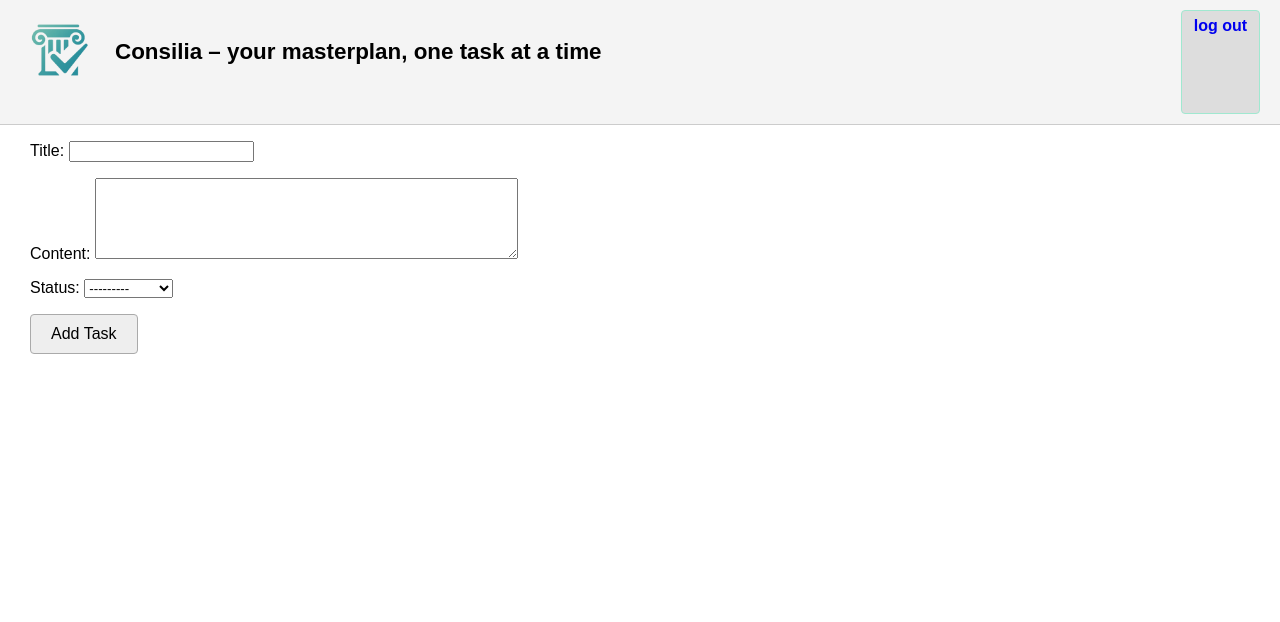
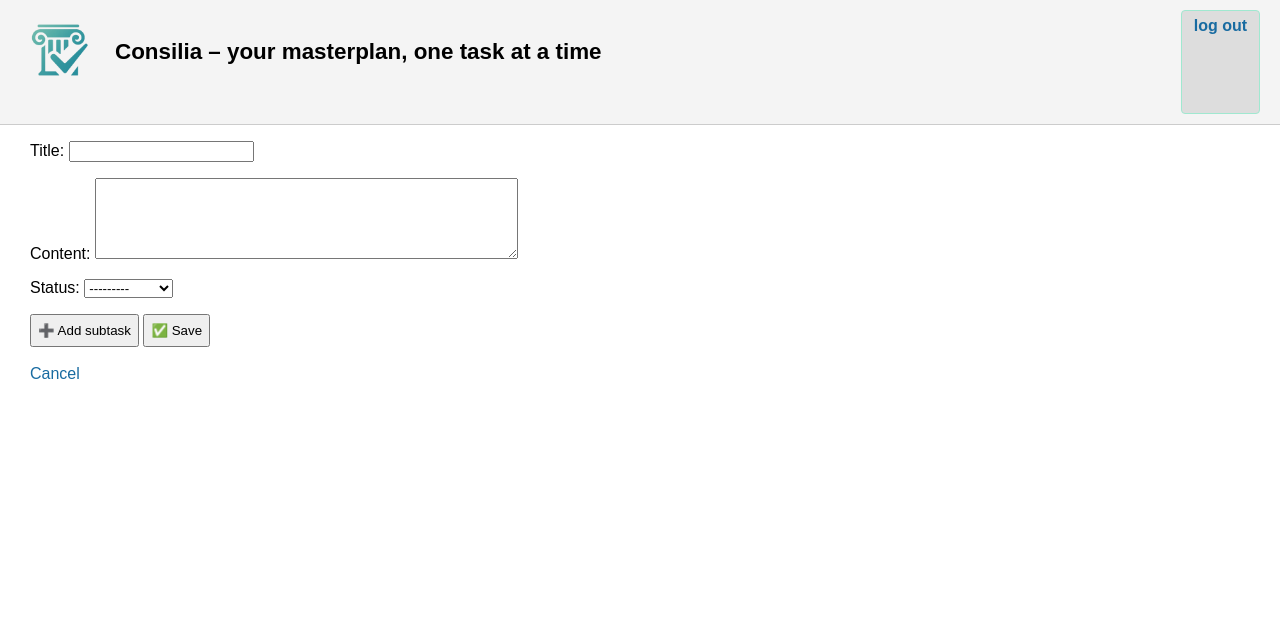
Before and after one commit to a-dzemiankova/consilia-taskboard, a Django app: page /add-task/ in a window 1280 px wide. Shown: the top 622 px of the page. Run offline with Django 5.2, Linux system fonts and the light colour scheme.

Commit message:
feat: subtasks

```diff
--- a/consilia/tasks/forms.py
+++ b/consilia/tasks/forms.py
@@ -1,6 +1,7 @@
 from django import forms
+from django.forms import inlineformset_factory
 
-from .models import Tasks
+from .models import Tasks, Subtasks
 
 
 class TaskForm(forms.ModelForm):
@@ -12,3 +13,15 @@ class TaskForm(forms.ModelForm):
             'content': forms.Textarea(attrs={'cols': 50, 'rows': 5}),
         }
         labels = {'title': 'Title', 'content': 'Content', 'status': 'Status'}
+
+
+class SubtaskForm(forms.ModelForm):
+    class Meta:
+        model = Subtasks
+        fields = ['description', 'is_done']
+        labels = {'description': 'Subtask', 'is_done': 'Done'}
+
+
+
+
+SubtaskFormSet = inlineformset_factory(Tasks, Subtasks, form=SubtaskForm, extra=0, can_delete=False)
--- a/consilia/tasks/models.py
+++ b/consilia/tasks/models.py
@@ -12,3 +12,9 @@ class Tasks(models.Model):
     status = models.IntegerField(choices=Status)
     time_create = models.DateTimeField(auto_now_add=True)
     time_update = models.DateTimeField(auto_now=True)
+
+
+class Subtasks(models.Model):
+    task = models.ForeignKey('Tasks', on_delete=models.CASCADE, related_name='subtasks')
+    description = models.CharField(max_length=255, blank=False)
+    is_done = models.BooleanField(default=False)
--- a/consilia/tasks/static/tasks/css/styles.css
+++ b/consilia/tasks/static/tasks/css/styles.css
@@ -114,3 +114,14 @@ html, body {
     border-top: 1px solid #ddd;
     background-color: #f9f9f9;
 }
+
+a {
+    text-decoration: none;
+    color: #186ba1;  /* Пример синего цвета */
+    transition: color 0.3s ease, transform 0.3s ease;
+}
+
+a:hover {
+    color: #2ecc71;  /* Зелёный при наведении */
+
+}
--- a/consilia/tasks/templates/tasks/add_task.html
+++ b/consilia/tasks/templates/tasks/add_task.html
@@ -4,7 +4,97 @@
 <form method="post">
     {% csrf_token %}
     {{ form.as_p }}
-    <button class="add-task" type="submit">Add Task</button>
+    {% if formset %}
+        <table>
+    {% for form in formset %}
+      <tr>
+      <td>{{ form.id }}</td>
+          <td>{{ form.description.label_tag }}
+              {{ form.description }}</td>
+          <td>{{ form.is_done.label_tag }}
+              {{ form.is_done }}</td>
+          <td><label for="{{ form.DELETE.id_for_label }}">Delete</label>
+              {{ form.DELETE }}</td>
+      </tr>
+    {% endfor %}
+  </table>
+    {% endif %}
+
+<!-- Шаблон одной формы подзадачи (изначально скрыт) -->
+<div id="empty-form-template" style="display: none;">
+  <div class="subtask-form" style="display: flex; align-items: flex-start; gap: 10px; margin-bottom: 10px;">
+      <div>{{ formset.empty_form.id }}</div>
+    <div>
+      <label>{{ formset.empty_form.description.label }}</label>
+      {{ formset.empty_form.description }}
+    </div>
+    <div>
+      <label>{{ formset.empty_form.is_done.label }}</label>
+      {{ formset.empty_form.is_done }}
+    </div>
+    <button type="button" class="remove-subtask-btn" style="margin-top: 1px;">❌ Remove</button>
+  </div>
+</div>
+
+    <div id="subtasks-formset">
+        {{ formset.management_form }}
+        <!-- подзадачи будут добавляться сюда -->
+    </div>
+
+    <button type="button" id="add-subtask-btn" style="height: 2.5em;">➕ Add subtask</button>
+    <button type="submit" style="height: 2.5em;">✅ Save</button>
+
 </form>
+    <br>
+        <a href="{% url 'index' %}">Cancel</a>
+
+
+
+
+
+
+
+<script>
+    const addBtn = document.getElementById('add-subtask-btn');
+    const formsetDiv = document.getElementById('subtasks-formset');
+    const totalFormsInput = document.querySelector('[name="subtasks-TOTAL_FORMS"]');
+    const emptyFormTemplate = document.querySelector('#empty-form-template').innerHTML;
+
+    addBtn.addEventListener('click', () => {
+        let formCount = parseInt(totalFormsInput.value);
+        let newFormHtml = emptyFormTemplate.replace(/__prefix__/g, formCount);
+        formsetDiv.insertAdjacentHTML('beforeend', newFormHtml);
+        totalFormsInput.value = formCount + 1;
+    });
+
+    // Event delegation for removing subtasks
+    formsetDiv.addEventListener('click', function(event) {
+        if (event.target.classList.contains('remove-subtask-btn')) {
+            const formToRemove = event.target.closest('.subtask-form');
+            formToRemove.remove();
+            updateFormIndices();
+        }
+    });
+
+    function updateFormIndices() {
+        const forms = formsetDiv.querySelectorAll('.subtask-form');
+        forms.forEach((form, index) => {
+            form.querySelectorAll('input, select, textarea, label').forEach(el => {
+                if (el.name) {
+                    el.name = el.name.replace(/subtasks-\d+-/, `subtasks-${index}-`);
+                }
+                if (el.id) {
+                    el.id = el.id.replace(/subtasks-\d+-/, `subtasks-${index}-`);
+                }
+                if (el.htmlFor) {
+                    el.htmlFor = el.htmlFor.replace(/subtasks-\d+-/, `subtasks-${index}-`);
+                }
+            });
+        });
+        totalFormsInput.value = forms.length;
+    }
+</script>
+
+
 
 {% endblock %}
--- a/consilia/tasks/templates/tasks/delete_task.html
+++ b/consilia/tasks/templates/tasks/delete_task.html
@@ -6,6 +6,6 @@
   <form method="post">
     {% csrf_token %}
     <button type="submit">Yes, delete</button>
-    <a href="{% url 'index' %}">Cancel</a>
+    <a href="{% url 'task_details' pk=task.pk %}">Cancel</a>
   </form>
 {% endblock %}
--- a/consilia/tasks/templates/tasks/edit_task.html
+++ b/consilia/tasks/templates/tasks/edit_task.html
@@ -1,9 +1,11 @@
 {% extends 'base.html' %}
 {% block content %}
-    <h2>Edit Task: {{ task.title }}</h2>
+    <h2>Edit Task: "{{ task.title }}"</h2>
 <form method="post">
     {% csrf_token %}
     {{ form.as_p }}
+        <p>{{ formset.as_p }}</p>
+
     <button class="basic-button" type="submit">Save Changes</button>
 </form>
 
--- a/consilia/tasks/views.py
+++ b/consilia/tasks/views.py
@@ -1,45 +1,65 @@
+from datetime import datetime
+
+from django.forms import inlineformset_factory
 from django.http import HttpResponse
 from django.shortcuts import render, redirect, get_object_or_404
 
-from .forms import TaskForm
-from .models import Tasks
+from .forms import TaskForm, SubtaskFormSet, SubtaskForm
+from .models import Tasks, Subtasks
 
 
 def index(request):
     to_do = Tasks.objects.filter(status=Tasks.Status.TODO)
     in_progress = Tasks.objects.filter(status=Tasks.Status.IN_PROGRESS)
     done = Tasks.objects.filter(status=Tasks.Status.DONE)
-    return render(request, 'tasks/index.html', context={'to_do': to_do, 'in_progress': in_progress, 'done': done})
+    date = datetime.today().strftime('%d.%m.%Y')
+    return render(request, 'tasks/index.html', context={'to_do': to_do, 'in_progress': in_progress, 'done': done, 'date': date})
 
 
 def add_task(request):
     if request.method == 'POST':
         form = TaskForm(request.POST)
-        if form.is_valid():
-            form.save()
+        formset = SubtaskFormSet(request.POST)
+        if form.is_valid() and formset.is_valid():
+            task = form.save()
+            subtasks = formset.save(commit=False)
+            for subtask in subtasks:
+                subtask.task = task
+                subtask.save()
             return redirect('index')
     else:
         form = TaskForm()
-    return render(request, 'tasks/add_task.html', {'form': form})
+        formset = SubtaskFormSet()
+    return render(request, 'tasks/add_task.html', {'form': form, 'formset': formset})
 
 
 def task_details(request, pk):
     task = Tasks.objects.get(pk=pk)
-    return render(request, 'tasks/task_details.html', context={'task': task})
+    subtasks = Subtasks.objects.filter(task=task.id)
+    return render(request, 'tasks/task_details.html', context={'task': task, 'subtasks': subtasks})
 
 
 def edit_task(request, pk):
     task = get_object_or_404(Tasks, pk=pk)
+    SubtaskFormSet = inlineformset_factory(
+        Tasks, Subtasks,
+        form=SubtaskForm,
+        extra=0,
+        can_delete=True
+    )
 
     if request.method == 'POST':
         form = TaskForm(request.POST, instance=task)
-        if form.is_valid():
+        formset = SubtaskFormSet(request.POST, instance=task)
+        if form.is_valid() and formset.is_valid():
             form.save()
-            return redirect('index')
+            formset.save()
+            return redirect('task_details', pk=task.pk)
+
     else:
         form = TaskForm(instance=task)
-
-    return render(request, 'tasks/edit_task.html', {'form': form, 'task': task})
+        formset = SubtaskFormSet(instance=task)
+    return render(request, 'tasks/add_task.html', {'form': form, 'task': task, 'formset': formset})
 
 
 def delete_task(request, pk):
```
Also changed, not shown: consilia/tasks/templates/tasks/index.html (+6 -6 lines), consilia/tasks/templates/tasks/task_details.html (+15 -2 lines), consilia/tasks/migrations/0002_subtasks.py (added).
